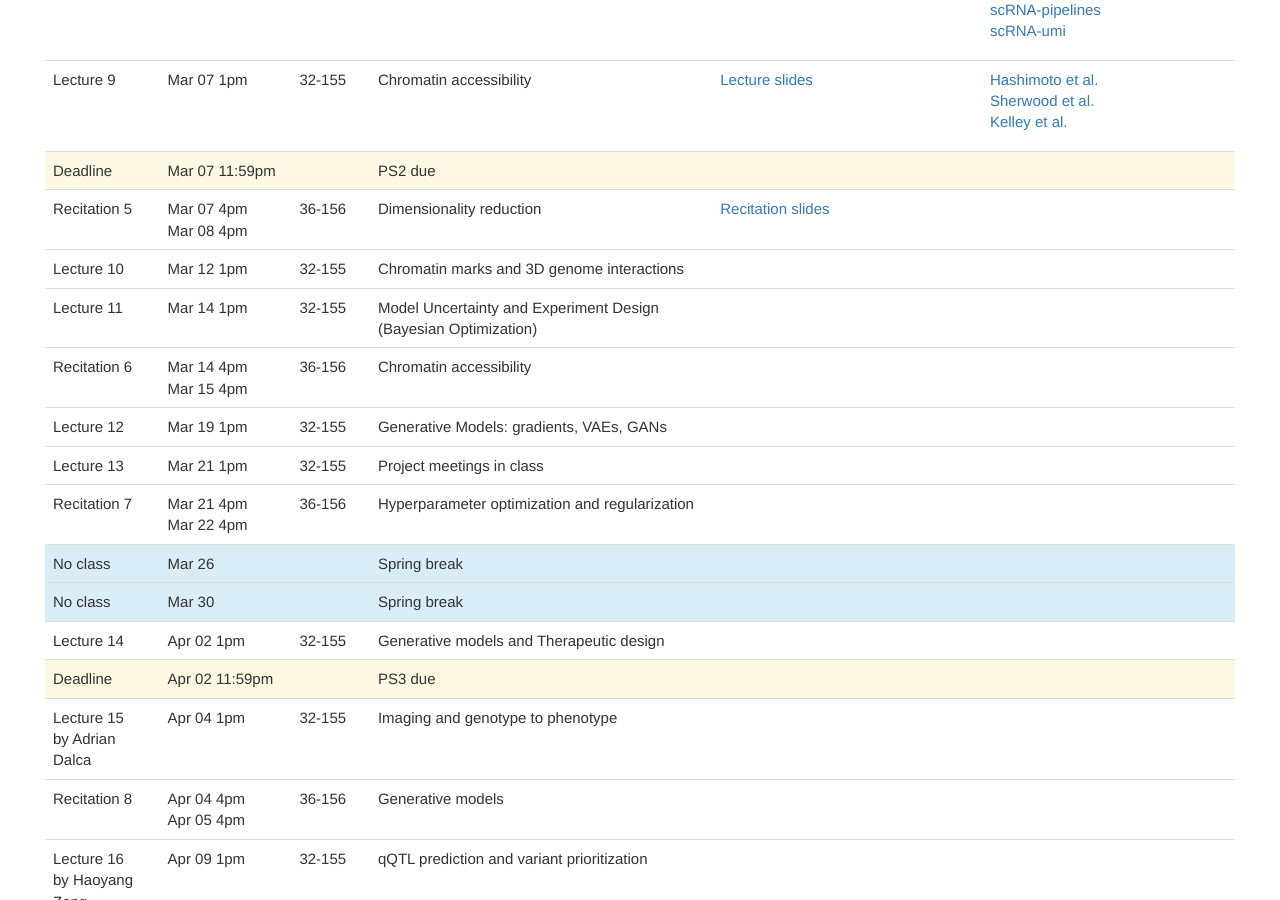
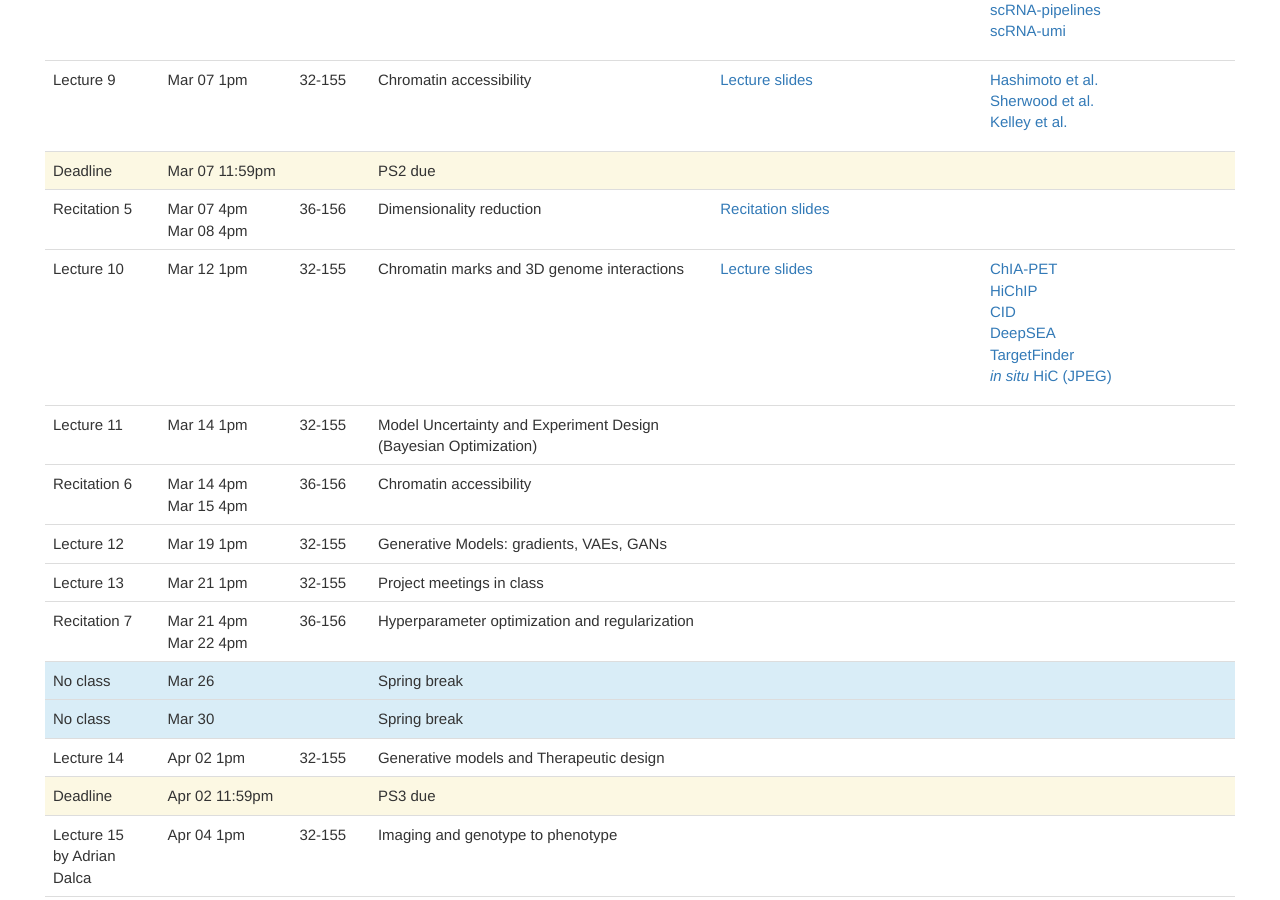
Before and after one commit to mit6874/mit6874.github.io, a Jekyll site: the page built from index.html, in a window 1280 px wide and 900 px high, scrolled down 1991 px. Built offline with Jekyll 4.4.1, drawn with Linux system fonts in a browser that asks for light colours; nearby versions of some CDN libraries.

Commit message:
Add lecture 10 slides and references

```diff
--- a/index.html
+++ b/index.html
@@ -284,8 +284,21 @@ layout: default
             <td>Mar 12 1pm</td>
             <td>32-155</td>
             <td>Chromatin marks and 3D genome interactions</td>
-            <td></td>
-            <td></td>
+            <td>
+		        <ul>
+                    <li><a href="../assets/slides/6.874-lecture-10-2019.pdf">Lecture slides</a></li>
+                </ul>
+            </td>
+            <td>
+                <ul>
+                    <li><a href="../assets/misc/l10/chia-pet-paper.pdf">ChIA-PET</a></li>
+                    <li><a href="./assets/misc/l10/hichip-paper.pdf">HiChIP</a></li>
+                    <li><a href="./assets/misc/l10/cid-paper.pdf">CID</a></li>
+                    <li><a href="./assets/misc/l10/deep-sea.pdf">DeepSEA</a></li>
+                    <li><a href="./assets/misc/l10/target-finder-paper.pdf">TargetFinder</a></li>
+                    <li><a href="./assets/misc/l10/in-situ-hi-c.jpg"><em>in situ</em> HiC (JPEG)</a></li>
+                </ul>
+            </td>
         </tr>
         <tr>
             <td>Lecture 11</td>
```
Also changed, not shown: assets/misc/l10/in-situ-hi-c.jpg (added), 6 other files.
